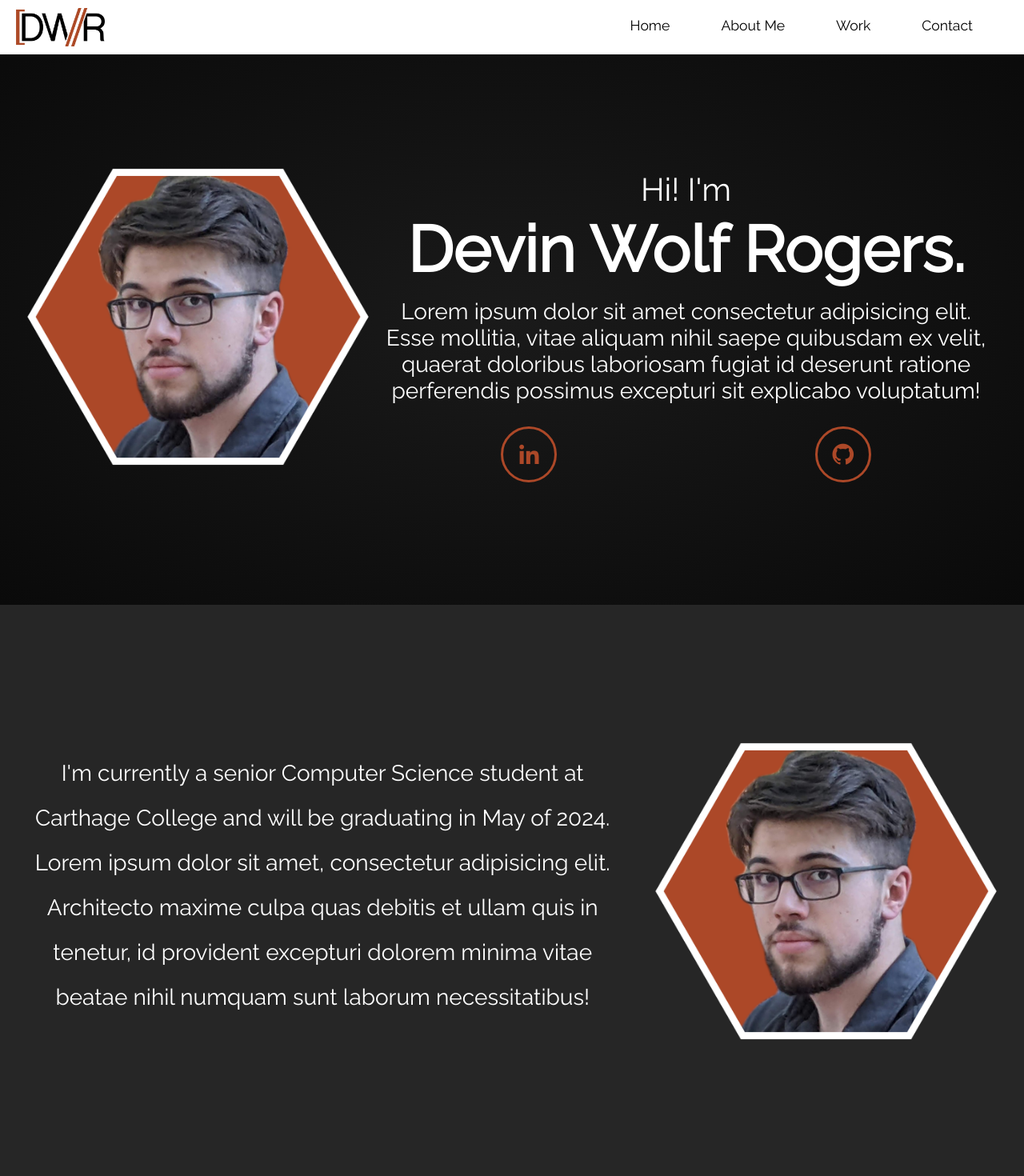
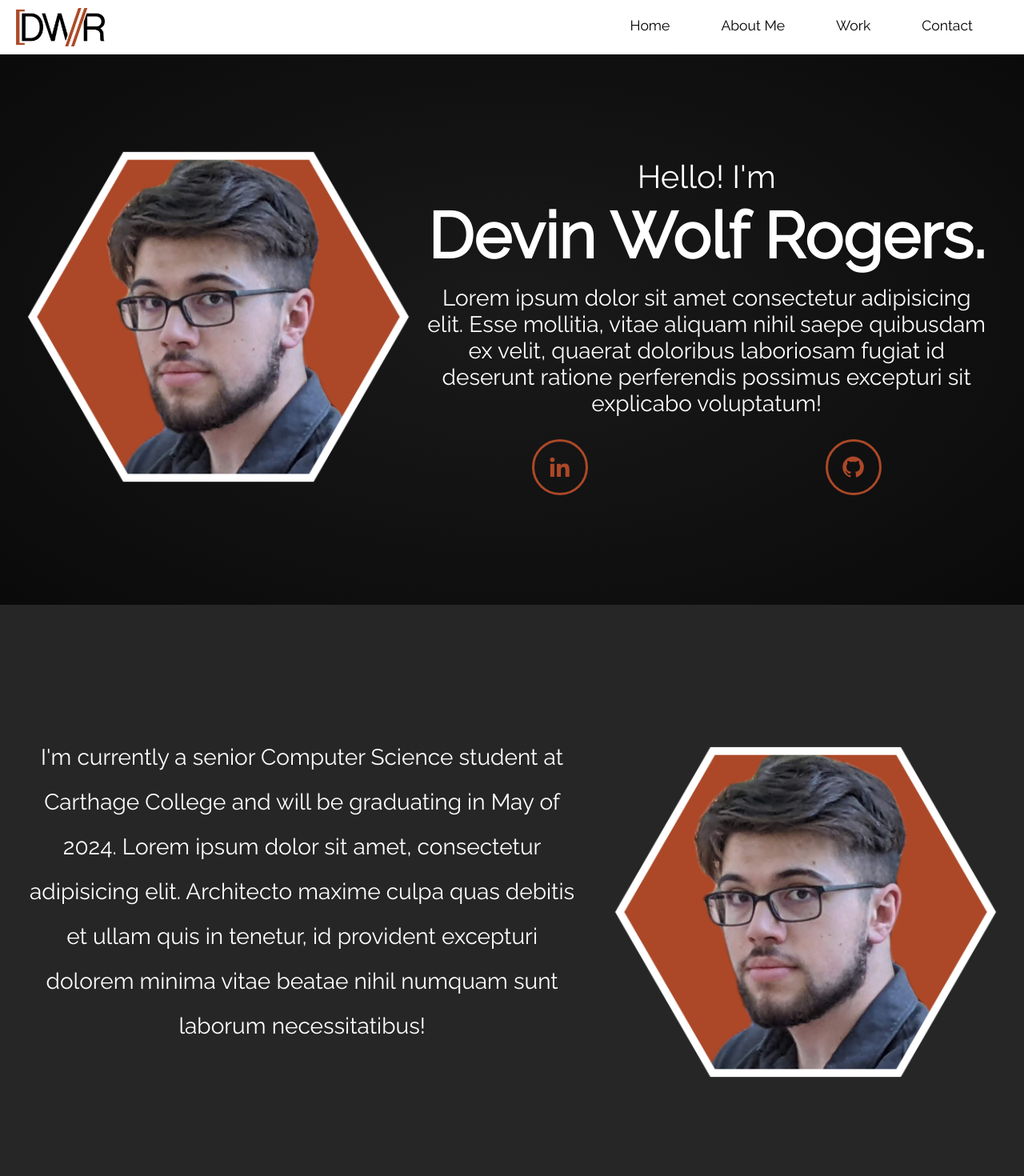
Before and after one commit to devin-w-rogers/thesis, a React (Create React App) app in the folder myapp/: page / in a window 1280 px wide. Shown: the top 1470 px of the page at 80% size. Built offline with nearby package versions, Linux system fonts and the light colour scheme.

Commit message:
add basic animations to home page

```diff
--- a/myapp/src/App.css
+++ b/myapp/src/App.css
@@ -1,5 +1,6 @@
 @import url('https://fonts.googleapis.com/css2?family=Raleway&display=swap');
 @import url('https://unpkg.com/boxicons@2.1.4/css/boxicons.min.css');
+@import url('https://cdnjs.cloudflare.com/ajax/libs/animate.css/4.1.1/animate.min.css');
 
 * {
   margin: 0;
@@ -7,6 +8,7 @@
   font-family: Raleway, Verdana, Tahoma, sans-serif;
 }
 
+/* Nav Bar Styles --------------------------------------------------------- */
 nav {
   background-color: white; /* pale orange: #f5e9e0 */
   overflow: hidden;
@@ -49,18 +51,11 @@ nav img {
   display: none;
 }
 
-/*@media (max-width: 600px) {
-  nav a, nav img {
-      display: block;
-      text-align: left;
-      box-sizing: border-box;
-  }
-}*/
-
 @media (max-width: 655px) { /* Write the mobile nav bar here. */
 
 }
 
+/* Home Page Styles --------------------------------------------------------- */
 main {
   background-color: #8b8b8b;
   background: radial-gradient(#1a1a1a, #0a0a0a); /* 10%, 50% */
@@ -73,7 +68,7 @@ main {
 }
 
 .hexhs {
-  height: 34vw;
+  height: 38vw; /* 34vw */
 }
 
 h1 {
@@ -92,19 +87,6 @@ p {
   text-align:center;
 }
 
-#aboutMe {
-  background-color: #262626;
-  padding: 30px;
-  display: flex;
-  justify-content: center;
-  align-items: center;
-  min-height: 82vh;
-}
-
-#aboutText {
-  line-height: 2;
-  margin-right: 3vw;
-}
 .social {
   display: flex;
 }
@@ -130,3 +112,18 @@ p {
   width: 4.35rem;
   height: 4.35rem;
 }
+
+/* About Me Styles --------------------------------------------------------- */
+#aboutMe {
+  background-color: #262626;
+  padding: 30px;
+  display: flex;
+  justify-content: center;
+  align-items: center;
+  height: 84vh;
+}
+
+#aboutText {
+  line-height: 2;
+  margin-right: 3vw;
+}
--- a/myapp/src/aboutMe.jsx
+++ b/myapp/src/aboutMe.jsx
@@ -7,7 +7,9 @@ export function AboutMe() {
             graduating in May of 2024. Lorem ipsum dolor sit amet, consectetur adipisicing elit.
             Architecto maxime culpa quas debitis et ullam quis in tenetur, id provident excepturi
             dolorem minima vitae beatae nihil numquam sunt laborum necessitatibus! </p>
-            <img src={hexaheadshot} class="hexhs" alt="headshot" />
+            <div style={{paddingTop: '40px'}}>
+                <img src={hexaheadshot} class="hexhs" id="aboutHexHS" alt="headshot" />
+            </div>
         </body>
     );
 }
--- a/myapp/src/homePage.jsx
+++ b/myapp/src/homePage.jsx
@@ -5,10 +5,10 @@ export function HomePage() {
     return(
         <main>
             <div class="container">
-                <img src={hexaheadshot} class="hexhs" alt="headshot" />
+                <img src={hexaheadshot} class="hexhs animate__animated animate__fadeInLeft" alt="headshot" />
             </div>
-            <div class="container">
-                <p style={{ fontSize: '5vh', marginBottom: '.3rem'}}>Hi! I'm</p>
+            <div class="container animate__animated animate__fadeInUp">
+                <p style={{ fontSize: '5vh', marginBottom: '.3rem'}}>Hello! I'm</p>
                 <h1>Devin Wolf Rogers.</h1>
                 <p style={{ marginLeft: '1rem', marginRight: '1rem'}}>
                 Lorem ipsum dolor sit amet consectetur adipisicing elit. Esse mollitia,
```
